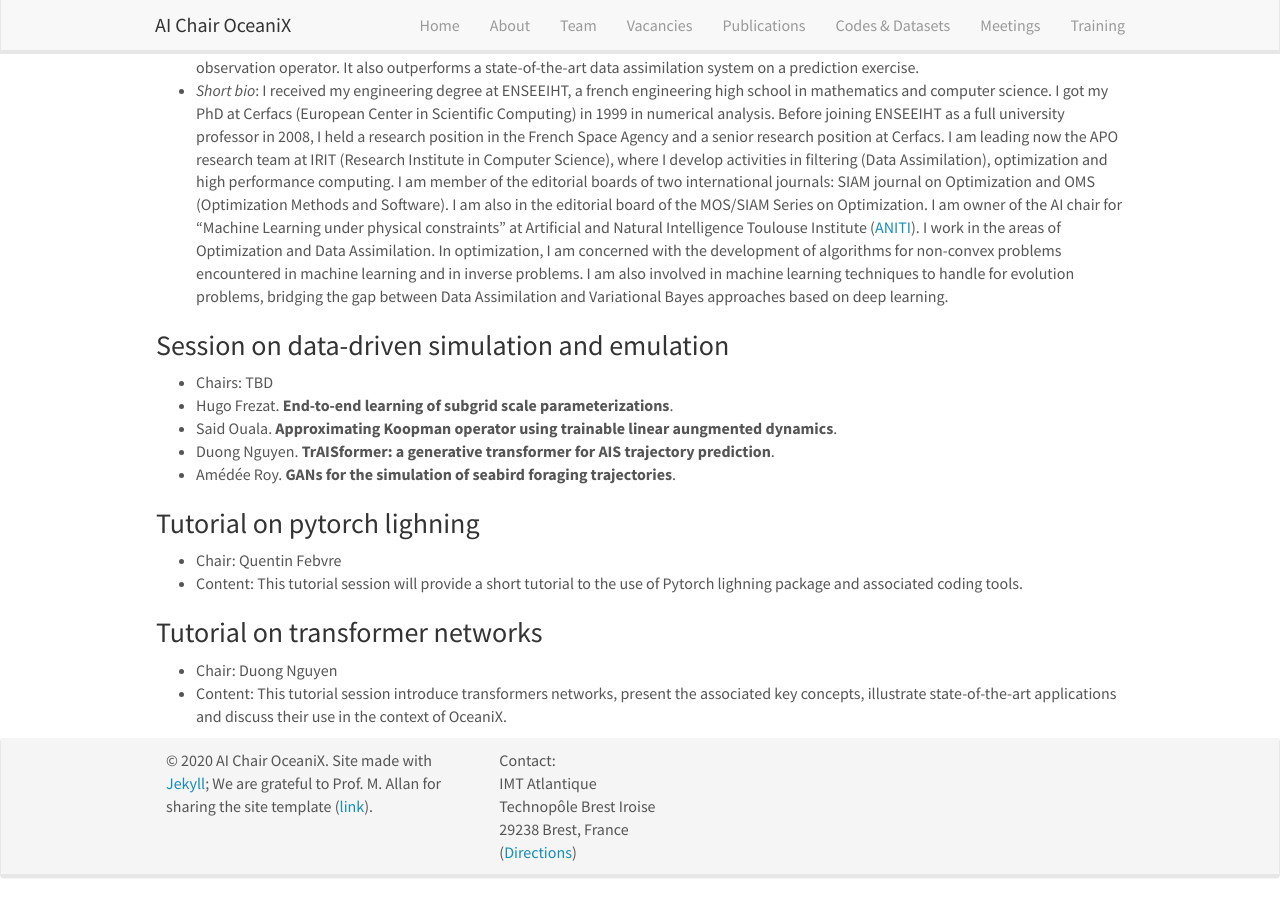
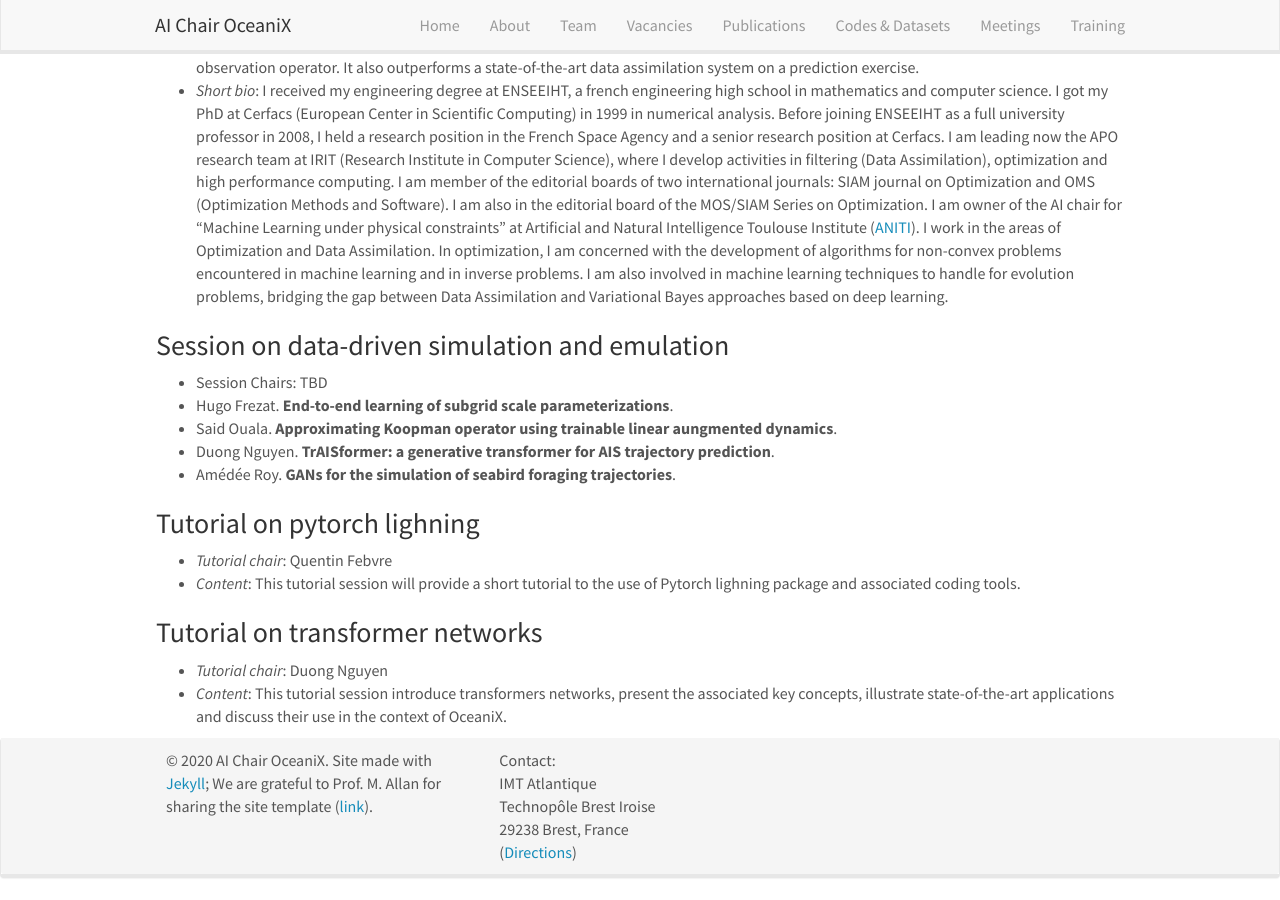
Before and after one commit to CIA-Oceanix/CIA-Oceanix.github.io, a Jekyll site: the page built from _pages/assembly.md, in a window 1280 px wide and 900 px high, scrolled down 810 px. Built offline with Jekyll 4.4.1, drawn with Linux system fonts in a browser that asks for light colours; nearby versions of some CDN libraries.

Commit message:
Update assembly.md

```diff
--- a/_pages/assembly.md
+++ b/_pages/assembly.md
@@ -38,17 +38,17 @@ Please use this registration form to present a poster as well as to propose a co
 - *Short bio*: I received my engineering degree at ENSEEIHT, a french engineering high school in mathematics and computer science. I got my PhD at Cerfacs (European Center in Scientific Computing)  in 1999 in numerical analysis.  Before joining ENSEEIHT as a full university professor in 2008, I held a research position in the French Space Agency and a senior research position at Cerfacs. I am leading now the APO research team at IRIT (Research Institute in Computer Science), where I develop activities in filtering (Data Assimilation), optimization and high performance computing. I am member of the editorial boards of two international journals: SIAM journal on Optimization and OMS (Optimization Methods and  Software). I am also in the editorial board of the MOS/SIAM Series on Optimization. I am owner of the AI chair for "Machine Learning under physical constraints" at Artificial and Natural Intelligence Toulouse Institute ([ANITI](https://aniti.univ-toulouse.fr/en/)). I work in the areas of Optimization and Data Assimilation. In optimization, I am concerned with the  development of  algorithms for non-convex problems encountered in machine learning and in inverse problems. I am also involved in machine learning techniques to handle for evolution problems, bridging the gap between Data Assimilation and Variational Bayes approaches based on deep learning.
 
 ### Session on data-driven simulation and emulation
-- Chairs: TBD
+- Session Chairs: TBD
 - Hugo Frezat. **End-to-end learning of subgrid scale parameterizations**.
 - Said Ouala. **Approximating Koopman operator using trainable linear aungmented dynamics**.
 - Duong Nguyen. **TrAISformer: a generative transformer for AIS trajectory prediction**.
 - Amédée Roy. **GANs for the simulation of seabird foraging trajectories**.
 
 ### Tutorial on pytorch lighning
-- Chair: Quentin Febvre
-- Content: This tutorial session will provide a short tutorial to the use of Pytorch lighning package and associated coding tools.
+- *Tutorial chair*: Quentin Febvre
+- *Content*: This tutorial session will provide a short tutorial to the use of Pytorch lighning package and associated coding tools.
 
 ### Tutorial on transformer networks
-- Chair: Duong Nguyen
-- Content: This tutorial session introduce transformers networks, present the associated key concepts, illustrate state-of-the-art applications
+- *Tutorial chair*: Duong Nguyen
+- *Content*: This tutorial session introduce transformers networks, present the associated key concepts, illustrate state-of-the-art applications
 and discuss their use in the context of OceaniX.
```
